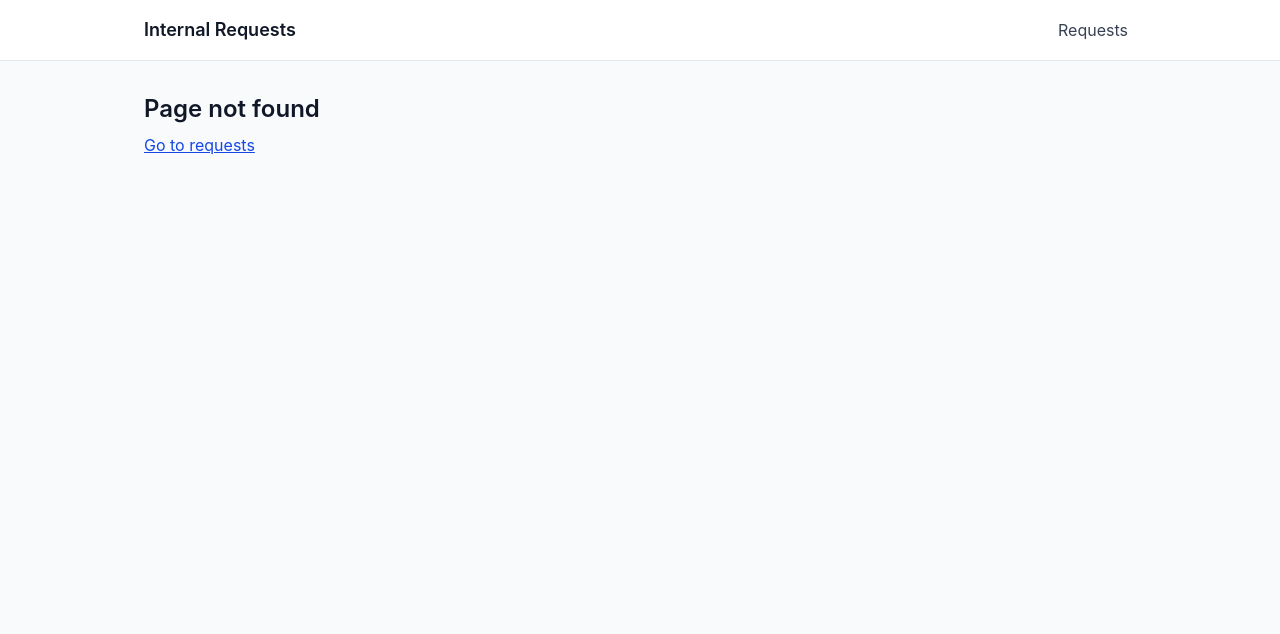
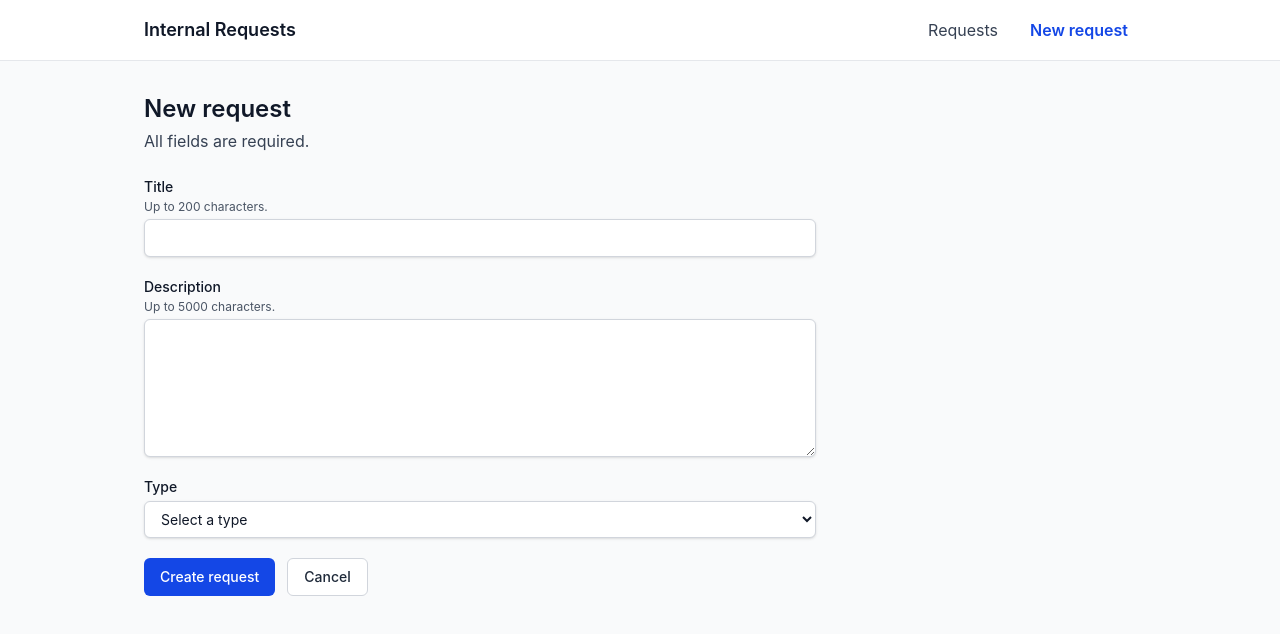
Before and after one commit to andytran3/Service-Software, a React (Vite) app in the folder client/: page /requests/new in a window 1280 px wide. Before the commit this address had no page. Shown: the top 634 px of the page. Built offline with nearby package versions, Linux system fonts and the light colour scheme.

Commit message:
feat(client): add new request page

```diff
--- a/client/src/app/Layout.tsx
+++ b/client/src/app/Layout.tsx
@@ -29,6 +29,16 @@ export function Layout() {
                   Requests
                 </NavLink>
               </li>
+              <li>
+                <NavLink
+                  to="/requests/new"
+                  className={({ isActive }) =>
+                    `rounded px-2 py-1 ${isActive ? 'font-semibold text-blue-700' : 'text-gray-700'} ${focusRing}`
+                  }
+                >
+                  New request
+                </NavLink>
+              </li>
             </ul>
           </nav>
         </div>
--- a/client/src/app/router.tsx
+++ b/client/src/app/router.tsx
@@ -1,6 +1,8 @@
 import { Link, type RouteObject } from 'react-router';
+import { NewRequestPage } from '../features/requests/pages/NewRequestPage';
 import { RequestsPage } from '../features/requests/pages/RequestsPage';
 import { Layout } from './Layout';
+import { textLink } from './styles';
 
 function NotFoundPage() {
   return (
@@ -9,10 +11,7 @@ function NotFoundPage() {
         Page not found
       </h1>
       <p className="mt-2">
-        <Link
-          to="/"
-          className="text-blue-700 underline focus-visible:outline-2 focus-visible:outline-offset-2 focus-visible:outline-blue-600"
-        >
+        <Link to="/" className={textLink}>
           Go to requests
         </Link>
       </p>
@@ -26,6 +25,7 @@ export const routes: RouteObject[] = [
     Component: Layout,
     children: [
       { index: true, Component: RequestsPage },
+      { path: 'requests/new', Component: NewRequestPage },
       { path: '*', Component: NotFoundPage },
     ],
   },
--- /dev/null
+++ b/client/src/features/requests/pages/NewRequestPage.tsx
@@ -0,0 +1,221 @@
+import { useRef, useState, type FormEvent, type ReactNode } from 'react';
+import { Link, useNavigate } from 'react-router';
+import { focusRing, primaryButton, secondaryButton } from '../../../app/styles';
+import { ApiError } from '../api';
+import { useCreateRequest } from '../hooks';
+import {
+  DESCRIPTION_MAX_LENGTH,
+  TITLE_MAX_LENGTH,
+  validateRequestForm,
+  type RequestFormErrors,
+  type RequestFormField,
+} from '../schemas';
+import { REQUEST_TYPES } from '../types';
+
+const FIELD_ORDER: RequestFormField[] = ['title', 'description', 'type'];
+
+const inputClasses = `mt-1 block w-full rounded-md border bg-white px-3 py-2 text-sm shadow-sm ${focusRing}`;
+
+function isFormField(path: string): path is RequestFormField {
+  return (FIELD_ORDER as string[]).includes(path);
+}
+
+interface FieldProps {
+  id: RequestFormField;
+  label: string;
+  hint?: string;
+  error: string | undefined;
+  children: (describedBy: string | undefined) => ReactNode;
+}
+
+/** Label, optional hint, control, and error message, linked with aria-describedby. */
+function Field({ id, label, hint, error, children }: FieldProps) {
+  const hintId = hint ? `${id}-hint` : undefined;
+  const errorId = error ? `${id}-error` : undefined;
+  const describedBy = [hintId, errorId].filter(Boolean).join(' ') || undefined;
+
+  return (
+    <div>
+      <label htmlFor={id} className="block text-sm font-medium">
+        {label}
+      </label>
+      {hint && (
+        <p id={hintId} className="mt-0.5 text-xs text-gray-600">
+          {hint}
+        </p>
+      )}
+      {children(describedBy)}
+      {error && (
+        <p id={errorId} className="mt-1 text-sm text-red-700">
+          {error}
+        </p>
+      )}
+    </div>
+  );
+}
+
+export function NewRequestPage() {
+  const navigate = useNavigate();
+  const createRequest = useCreateRequest();
+  const [values, setValues] = useState<Record<RequestFormField, string>>({
+    title: '',
+    description: '',
+    type: '',
+  });
+  const [errors, setErrors] = useState<RequestFormErrors>({});
+  const [formError, setFormError] = useState<string | null>(null);
+  const fieldRefs = useRef<Partial<Record<RequestFormField, HTMLElement | null>>>({});
+
+  function focusFirstInvalid(fieldErrors: RequestFormErrors) {
+    const first = FIELD_ORDER.find((field) => fieldErrors[field]);
+    if (first) fieldRefs.current[first]?.focus();
+  }
+
+  function handleChange(field: RequestFormField, value: string) {
+    setValues((current) => ({ ...current, [field]: value }));
+  }
+
+  function handleServerError(error: unknown) {
+    if (error instanceof ApiError && error.code === 'VALIDATION_ERROR') {
+      const fieldErrors: RequestFormErrors = {};
+      const otherMessages: string[] = [];
+      for (const detail of error.details) {
+        if (isFormField(detail.path)) {
+          fieldErrors[detail.path] ??= detail.message;
+        } else {
+          otherMessages.push(detail.message);
+        }
+      }
+      setErrors(fieldErrors);
+      setFormError(otherMessages.length > 0 ? otherMessages.join(' ') : null);
+      focusFirstInvalid(fieldErrors);
+      return;
+    }
+    setFormError(
+      error instanceof Error ? error.message : 'Could not create the request. Try again.',
+    );
+  }
+
+  function handleSubmit(event: FormEvent<HTMLFormElement>) {
+    event.preventDefault();
+    setFormError(null);
+
+    const result = validateRequestForm(values);
+    if (!result.success) {
+      setErrors(result.errors);
+      focusFirstInvalid(result.errors);
+      return;
+    }
+
+    setErrors({});
+    createRequest.mutate(result.data, {
+      onSuccess: (created) => {
+        void navigate(`/requests/${created.id}`, { state: { created: true } });
+      },
+      onError: handleServerError,
+    });
+  }
+
+  const borderFor = (field: RequestFormField) =>
+    errors[field] ? 'border-red-600' : 'border-gray-300';
+
+  return (
+    <section aria-labelledby="new-request-heading" className="max-w-2xl">
+      <h1 id="new-request-heading" className="text-2xl font-semibold">
+        New request
+      </h1>
+      <p className="mt-1 text-gray-700">All fields are required.</p>
+
+      {formError && (
+        <div role="alert" className="mt-4 rounded-md border border-red-200 bg-red-50 p-4">
+          <p className="font-medium text-red-900">Could not create the request.</p>
+          <p className="mt-1 text-sm text-red-800">{formError}</p>
+        </div>
+      )}
+
+      <form noValidate onSubmit={handleSubmit} className="mt-6 space-y-5">
+        <Field
+          id="title"
+          label="Title"
+          hint={`Up to ${TITLE_MAX_LENGTH} characters.`}
+          error={errors.title}
+        >
+          {(describedBy) => (
+            <input
+              ref={(element) => {
+                fieldRefs.current.title = element;
+              }}
+              id="title"
+              name="title"
+              type="text"
+              required
+              aria-invalid={errors.title ? true : undefined}
+              aria-describedby={describedBy}
+              value={values.title}
+              onChange={(event) => handleChange('title', event.target.value)}
+              className={`${inputClasses} ${borderFor('title')}`}
+            />
+          )}
+        </Field>
+
+        <Field
+          id="description"
+          label="Description"
+          hint={`Up to ${DESCRIPTION_MAX_LENGTH} characters.`}
+          error={errors.description}
+        >
+          {(describedBy) => (
+            <textarea
+              ref={(element) => {
+                fieldRefs.current.description = element;
+              }}
+              id="description"
+              name="description"
+              rows={6}
+              required
+              aria-invalid={errors.description ? true : undefined}
+              aria-describedby={describedBy}
+              value={values.description}
+              onChange={(event) => handleChange('description', event.target.value)}
+              className={`${inputClasses} ${borderFor('description')}`}
+            />
+          )}
+        </Field>
+
+        <Field id="type" label="Type" error={errors.type}>
+          {(describedBy) => (
+            <select
+              ref={(element) => {
+                fieldRefs.current.type = element;
+              }}
+              id="type"
+              name="type"
+              required
+              aria-invalid={errors.type ? true : undefined}
+              aria-describedby={describedBy}
+              value={values.type}
+              onChange={(event) => handleChange('type', event.target.value)}
+              className={`${inputClasses} ${borderFor('type')}`}
+            >
+              <option value="">Select a type</option>
+              {REQUEST_TYPES.map((type) => (
+                <option key={type} value={type}>
+                  {type}
+                </option>
+              ))}
+            </select>
+          )}
+        </Field>
+
+        <div className="flex flex-wrap gap-3">
+          <button type="submit" disabled={createRequest.isPending} className={primaryButton}>
+            {createRequest.isPending ? 'Creating…' : 'Create request'}
+          </button>
+          <Link to="/" className={secondaryButton}>
+            Cancel
+          </Link>
+        </div>
+      </form>
+    </section>
+  );
+}
```
Also changed, not shown: 2 other files (tests, documents, lock files or other folders).
